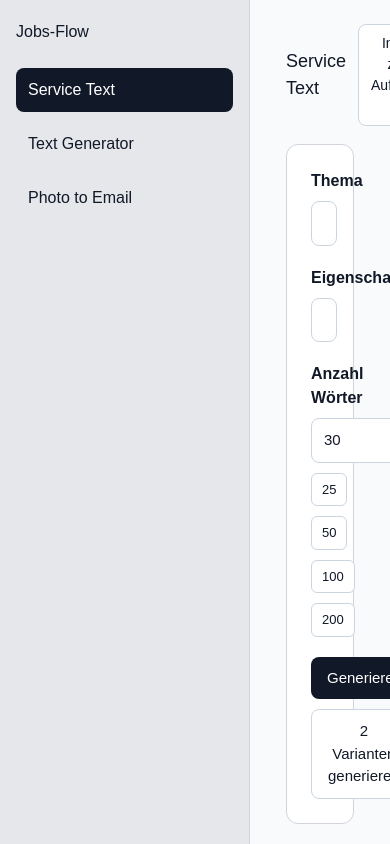
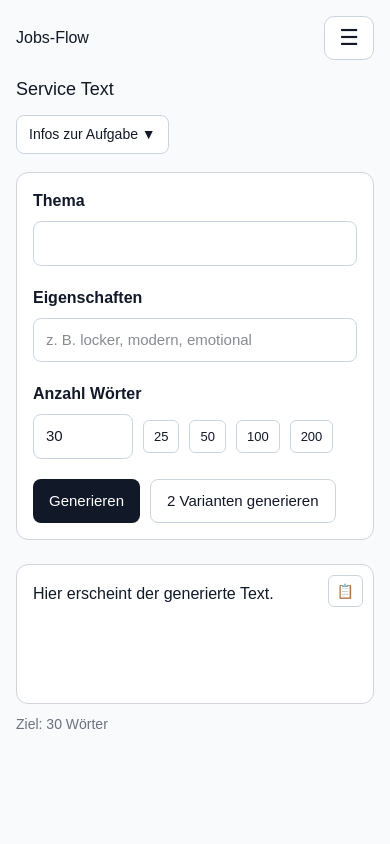
Before and after one commit to Andre-Eich/jobs-flow-api, a Next.js app: page / in a window 390 px wide. Shown: the top 844 px of the page. Built offline with nearby package versions, Linux system fonts and the light colour scheme.

Commit message:
Add mobile burger menu and responsive layout

```diff
--- a/app/page.tsx
+++ b/app/page.tsx
@@ -1,6 +1,6 @@
 "use client";
 
-import { useState } from "react";
+import { useEffect, useState } from "react";
 import PhotoToMailPage from "./photo/page";
 
 const DEFAULT_SERVICE_TASK = `Erstelle einen natürlichen deutschen Text mit genau {count} Wörtern.
@@ -18,6 +18,24 @@ type ToolKey = "service-text" | "text-generator" | "photo-mail";
 
 export default function Home() {
   const [activeTool, setActiveTool] = useState<ToolKey>("service-text");
+  const [isMobile, setIsMobile] = useState(false);
+  const [mobileMenuOpen, setMobileMenuOpen] = useState(false);
+
+  useEffect(() => {
+    function handleResize() {
+      setIsMobile(window.innerWidth < 900);
+    }
+
+    handleResize();
+    window.addEventListener("resize", handleResize);
+
+    return () => window.removeEventListener("resize", handleResize);
+  }, []);
+
+  function handleSelectTool(tool: ToolKey) {
+    setActiveTool(tool);
+    setMobileMenuOpen(false);
+  }
 
   return (
     <div
@@ -29,6 +47,7 @@ export default function Home() {
         fontFamily: "Arial, sans-serif",
       }}
     >
+      {!isMobile && (
         <aside
           style={{
             width: "250px",
@@ -42,33 +61,99 @@ export default function Home() {
 
           <SidebarButton
             active={activeTool === "service-text"}
-          onClick={() => setActiveTool("service-text")}
+            onClick={() => handleSelectTool("service-text")}
             label="Service Text"
           />
 
           <SidebarButton
             active={activeTool === "text-generator"}
-          onClick={() => setActiveTool("text-generator")}
+            onClick={() => handleSelectTool("text-generator")}
             label="Text Generator"
           />
 
           <SidebarButton
             active={activeTool === "photo-mail"}
-          onClick={() => setActiveTool("photo-mail")}
+            onClick={() => handleSelectTool("photo-mail")}
             label="Photo to Email"
           />
         </aside>
+      )}
 
       <main
         style={{
           flex: 1,
-          padding: "24px 36px",
+          padding: isMobile ? "16px" : "24px 36px",
           background: "#f9fafb",
           overflowY: "auto",
+          width: "100%",
         }}
       >
-        {activeTool === "service-text" && <ServiceText />}
-        {activeTool === "text-generator" && <TextGeneratorPlaceholder />}
+        {isMobile && (
+          <>
+            <div
+              style={{
+                display: "flex",
+                justifyContent: "space-between",
+                alignItems: "center",
+                marginBottom: "16px",
+              }}
+            >
+              <h2 style={{ margin: 0 }}>Jobs-Flow</h2>
+
+              <button
+                onClick={() => setMobileMenuOpen(!mobileMenuOpen)}
+                style={{
+                  border: "1px solid #cbd5e1",
+                  background: "#ffffff",
+                  borderRadius: "10px",
+                  padding: "10px 14px",
+                  fontSize: "22px",
+                  lineHeight: 1,
+                  cursor: "pointer",
+                }}
+                aria-label="Menü öffnen"
+              >
+                ☰
+              </button>
+            </div>
+
+            {mobileMenuOpen && (
+              <div
+                style={{
+                  background: "#ffffff",
+                  border: "1px solid #d1d5db",
+                  borderRadius: "12px",
+                  padding: "12px",
+                  marginBottom: "16px",
+                  boxShadow: "0 10px 30px rgba(0,0,0,0.08)",
+                }}
+              >
+                <SidebarButton
+                  active={activeTool === "service-text"}
+                  onClick={() => handleSelectTool("service-text")}
+                  label="Service Text"
+                />
+
+                <SidebarButton
+                  active={activeTool === "text-generator"}
+                  onClick={() => handleSelectTool("text-generator")}
+                  label="Text Generator"
+                />
+
+                <SidebarButton
+                  active={activeTool === "photo-mail"}
+                  onClick={() => handleSelectTool("photo-mail")}
+                  label="Photo to Email"
+                />
+              </div>
+            )}
+          </>
+        )}
+
+        {activeTool === "service-text" && <ServiceText isMobile={isMobile} />}
+        {activeTool === "text-generator" && (
+          <TextGeneratorPlaceholder isMobile={isMobile} />
+        )}
         {activeTool === "photo-mail" && <PhotoToMailPage />}
       </main>
     </div>
@@ -91,10 +176,10 @@ function SidebarButton({
         display: "block",
         width: "100%",
         textAlign: "left",
-        padding: "10px 12px",
+        padding: "12px 14px",
         marginBottom: "10px",
         border: "none",
-        borderRadius: "8px",
+        borderRadius: "10px",
         background: active ? "#111827" : "transparent",
         color: active ? "#ffffff" : "#111827",
         cursor: "pointer",
@@ -106,7 +191,7 @@ function SidebarButton({
   );
 }
 
-function ServiceText() {
+function ServiceText({ isMobile }: { isMobile: boolean }) {
   const [theme, setTheme] = useState("");
   const [properties, setProperties] = useState("");
   const [count, setCount] = useState(30);
@@ -272,10 +357,16 @@ function ServiceText() {
 
   return (
     <div>
-      <div style={{ display: "flex", alignItems: "center", gap: "12px" }}>
-        <h1 style={{ marginTop: 0, marginBottom: "18px", fontSize: "18px" }}>
-          Service Text
-        </h1>
+      <div
+        style={{
+          display: "flex",
+          alignItems: isMobile ? "flex-start" : "center",
+          flexDirection: isMobile ? "column" : "row",
+          gap: "12px",
+          marginBottom: "18px",
+        }}
+      >
+        <h1 style={{ margin: 0, fontSize: "18px" }}>Service Text</h1>
 
         <button
           onClick={() => setShowInfo(!showInfo)}
@@ -285,7 +376,6 @@ function ServiceText() {
             borderRadius: "8px",
             background: "#ffffff",
             cursor: "pointer",
-            marginBottom: "18px",
             fontSize: "14px",
           }}
         >
@@ -297,6 +387,7 @@ function ServiceText() {
         <div
           style={{
             display: "flex",
+            flexDirection: isMobile ? "column" : "row",
             gap: "20px",
             marginBottom: "20px",
             alignItems: "stretch",
@@ -338,8 +429,11 @@ function ServiceText() {
                 padding: "12px",
                 fontFamily: "Arial, sans-serif",
                 fontSize: "14px",
-                resize: "none",
+                resize: "vertical",
+                minHeight: "180px",
                 lineHeight: 1.5,
+                boxSizing: "border-box",
+                width: "100%",
               }}
             />
 
@@ -380,8 +474,10 @@ function ServiceText() {
           background: "#ffffff",
           border: "1px solid #d1d5db",
           borderRadius: "12px",
-          padding: "24px",
+          padding: isMobile ? "16px" : "24px",
           maxWidth: "760px",
+          width: "100%",
+          boxSizing: "border-box",
         }}
       >
         <label style={{ display: "block", marginBottom: "8px", fontWeight: 600 }}>
@@ -449,6 +545,7 @@ function ServiceText() {
               background: "#ffffff",
               width: "100px",
               fontSize: "15px",
+              boxSizing: "border-box",
             }}
           />
 
@@ -519,6 +616,7 @@ function ServiceText() {
           style={{
             marginTop: "24px",
             display: "flex",
+            flexDirection: isMobile ? "column" : "row",
             gap: "20px",
             maxWidth: "1100px",
             flexWrap: "wrap",
@@ -585,7 +683,9 @@ function OutputBox({
         padding: "16px",
         minHeight: "140px",
         lineHeight: 1.6,
-        minWidth: "320px",
+        minWidth: "0",
+        width: "100%",
+        boxSizing: "border-box",
       }}
     >
       <button
@@ -606,7 +706,13 @@ function OutputBox({
         {copied ? "✓" : "📋"}
       </button>
 
-      <div style={{ paddingRight: "40px", whiteSpace: "pre-wrap" }}>
+      <div
+        style={{
+          paddingRight: "40px",
+          whiteSpace: "pre-wrap",
+          wordBreak: "break-word",
+        }}
+      >
         {text || placeholder}
       </div>
 
@@ -619,7 +725,7 @@ function OutputBox({
   );
 }
 
-function TextGeneratorPlaceholder() {
+function TextGeneratorPlaceholder({ isMobile }: { isMobile: boolean }) {
   return (
     <div>
       <h1 style={{ marginTop: 0 }}>Text Generator</h1>
@@ -628,7 +734,7 @@ function TextGeneratorPlaceholder() {
           background: "#ffffff",
           border: "1px solid #d1d5db",
           borderRadius: "12px",
-          padding: "24px",
+          padding: isMobile ? "16px" : "24px",
           maxWidth: "700px",
         }}
       >
--- a/app/photo/page.tsx
+++ b/app/photo/page.tsx
@@ -56,7 +56,14 @@ export default function PhotoToMailPage() {
 
   return (
     <div>
-      <h1 style={{ marginTop: 0, marginBottom: "18px", fontSize: "18px" }}>
+      <h1
+        style={{
+          marginTop: 0,
+          marginBottom: "18px",
+          fontSize: "18px",
+          wordBreak: "break-word",
+        }}
+      >
         Photo to Email
       </h1>
 
@@ -65,8 +72,10 @@ export default function PhotoToMailPage() {
           background: "#ffffff",
           border: "1px solid #d1d5db",
           borderRadius: "12px",
-          padding: "24px",
+          padding: "16px",
           maxWidth: "760px",
+          width: "100%",
+          boxSizing: "border-box",
         }}
       >
         <label style={{ display: "block", marginBottom: "8px", fontWeight: 600 }}>
@@ -77,7 +86,10 @@ export default function PhotoToMailPage() {
           type="file"
           accept="image/*"
           onChange={(e) => setSelectedFile(e.target.files?.[0] || null)}
-          style={{ marginBottom: "20px" }}
+          style={{
+            marginBottom: "20px",
+            width: "100%",
+          }}
         />
 
         <label style={{ display: "block", marginBottom: "8px", fontWeight: 600 }}>
@@ -157,6 +169,7 @@ export default function PhotoToMailPage() {
             cursor: loading ? "not-allowed" : "pointer",
             fontSize: "15px",
             opacity: loading ? 0.7 : 1,
+            width: "100%",
           }}
         >
           {loading ? "Wird gesendet..." : "Bild per E-Mail senden"}
@@ -164,13 +177,27 @@ export default function PhotoToMailPage() {
       </div>
 
       {error ? (
-        <div style={{ marginTop: "16px", color: "#b91c1c", fontWeight: 600 }}>
+        <div
+          style={{
+            marginTop: "16px",
+            color: "#b91c1c",
+            fontWeight: 600,
+            wordBreak: "break-word",
+          }}
+        >
           {error}
         </div>
       ) : null}
 
       {result ? (
-        <div style={{ marginTop: "16px", color: "#166534", fontWeight: 600 }}>
+        <div
+          style={{
+            marginTop: "16px",
+            color: "#166534",
+            fontWeight: 600,
+            wordBreak: "break-word",
+          }}
+        >
           {result}
         </div>
       ) : null}
```
Lines whose indentation alone changed are shown as unchanged.
